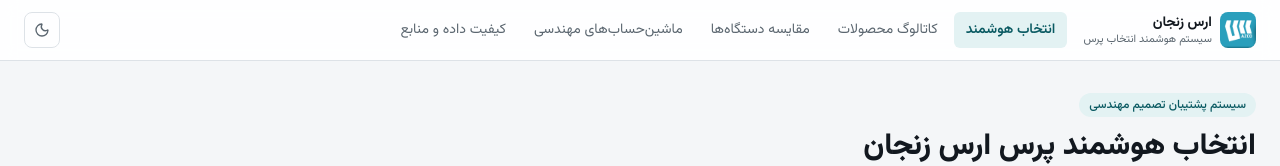
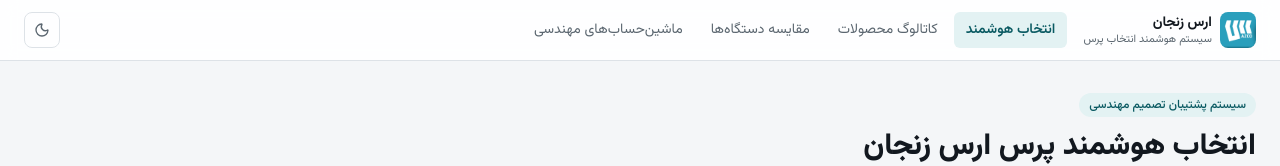
Before and after one commit to kambizmansourr-ai/press-advisor, a Next.js app: page / in a window 1280 px wide. Shown: the top 166 px of the page. Built offline with nearby package versions, Linux system fonts and the light colour scheme.

Commit message:
Remove data-quality link from header nav, move install button next to logo
The header nav was overcrowded and wrapping. Data-quality page stays
reachable by direct URL; the install-app button now sits beside the
logo instead of crowding the far end of the header.

```diff
--- a/src/components/AppHeader.tsx
+++ b/src/components/AppHeader.tsx
@@ -13,7 +13,6 @@ const navItems = [
   { href: "/catalog", label: "کاتالوگ محصولات" },
   { href: "/compare", label: "مقایسه دستگاه‌ها" },
   { href: "/calculators", label: "ماشین‌حساب‌های مهندسی" },
-  { href: "/data-quality", label: "کیفیت داده و منابع" },
 ];
 
 export function AppHeader() {
@@ -32,6 +31,8 @@ export function AppHeader() {
             <span className="text-[11px] text-muted">سیستم هوشمند انتخاب پرس</span>
           </span>
         </Link>
+
+        <InstallButton />
 
         <nav className="hidden flex-1 items-center gap-1 overflow-x-auto md:flex">
           {navItems.map((item) => {
@@ -52,7 +53,6 @@ export function AppHeader() {
         </nav>
 
         <div className="ms-auto flex items-center gap-2">
-          <InstallButton />
           <button
             onClick={toggle}
             aria-label="تغییر حالت روشن/تاریک"
```
